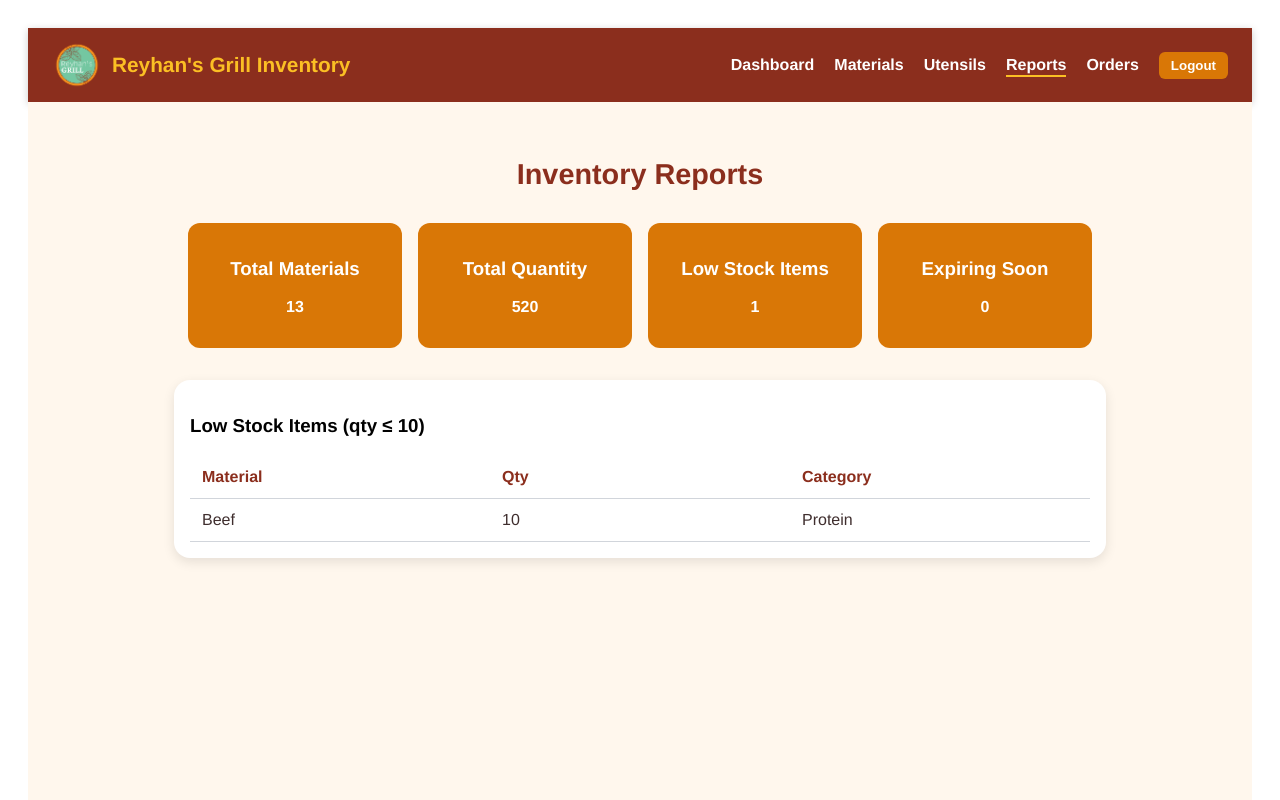
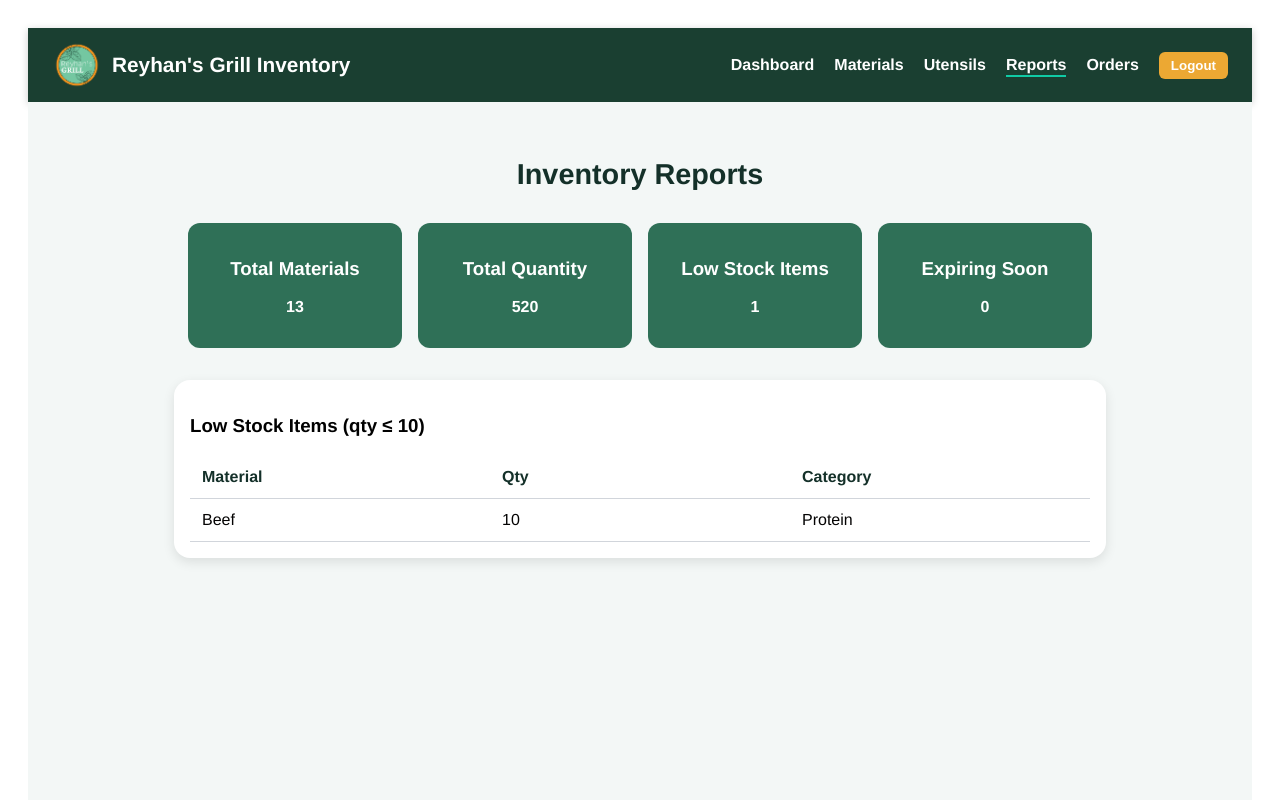
Before and after one commit to CIS-4375-Team-10/CIS4375-Team10-Reyhans-Grill, a Vue app in the folder frontend/: page /reports in a window 1280 px wide. Shown: the top 800 px of the page. Built offline with nearby package versions, Linux system fonts and the light colour scheme; sample sign-in values are in the browser's storage.

Commit message:
color changes

```diff
--- a/frontend/src/components/Navbar.vue
+++ b/frontend/src/components/Navbar.vue
@@ -42,7 +42,8 @@ function logout() {
 
 <style scoped>
 nav {
-  background-color: #8B2E1D;
+  background-color:  #1a3f31;
+;
   color: #fff;
   padding: 12px 24px;
   display: flex;
@@ -67,7 +68,7 @@ nav {
 .brand-name {
   font-size: 1.3rem;
   font-weight: bold;
-  color: #FBBF24;
+  color: white;
 }
 
 ul {
@@ -87,17 +88,17 @@ li a {
 }
 
 li a:hover {
-  color: #FBBF24;
+  color: #7dc9a2;
   transform: scale(1.05);
 }
 
 li a.router-link-active {
-  border-bottom: 2px solid #FBBF24;
+  border-bottom: 2px solid #10cba5;
   padding-bottom: 2px;
 }
 
 .logout-btn {
-  background-color: #D97706;
+  background-color: #eca833;
   border: none;
   padding: 6px 12px;
   border-radius: 6px;
@@ -108,8 +109,8 @@ li a.router-link-active {
 }
 
 .logout-btn:hover {
-  background-color: #FBBF24;
-  color: #8B2E1D;
+  background-color: #c87434;
+  color: #150b01;
   transform: scale(1.05);
 }
 </style>
--- a/frontend/src/pages/Order.vue
+++ b/frontend/src/pages/Order.vue
@@ -43,13 +43,13 @@ const orders = ref([
 <style scoped>
 .orders-container {
   padding: 2rem;
-  background-color: #FFF7ED;
+  background-color: #f3f7f6;
   min-height: 100vh;
 }
 
 .page-title {
   font-size: 1.8rem;
-  color: #8B2E1D;
+  color:#143029;
   font-weight: 700;
   text-align: center;
   margin-bottom: 2rem;
@@ -77,12 +77,12 @@ th, td {
 }
 
 th {
-  color: #8B2E1D;
+  color: #143029;
   font-weight: 700;
 }
 
 td {
-  color: #3F2E2E;
-  font-weight: 500;
+  color: #000000;
+  font-weight: 550;
 }
 </style>
--- a/frontend/src/pages/Reports.vue
+++ b/frontend/src/pages/Reports.vue
@@ -108,13 +108,13 @@ const expiringSoon = computed(() => {
 <style scoped>
 .reports-container {
   padding: 2rem;
-  background-color: #FFF7ED;
+  background-color: #f3f7f6;
   min-height: 100vh;
 }
 
 .page-title {
   font-size: 1.8rem;
-  color: #8B2E1D;
+  color: #143029;
   font-weight: 700;
   text-align: center;
   margin-bottom: 2rem;
@@ -129,7 +129,7 @@ const expiringSoon = computed(() => {
 }
 
 .card {
-  background-color: #D97706;
+  background-color: #2f7057;
   color: #fff;
   padding: 1rem 2rem;
   border-radius: 12px;
@@ -160,13 +160,13 @@ th, td {
 }
 
 th {
-  color: #8B2E1D;
+  color: #143029;
   font-weight: 700;
   text-align: left;
 }
 
 td {
-  color: #3F2E2E;
-  font-weight: 500;
+  color: #040303;
+  font-weight: 550;
 }
 </style>
```
